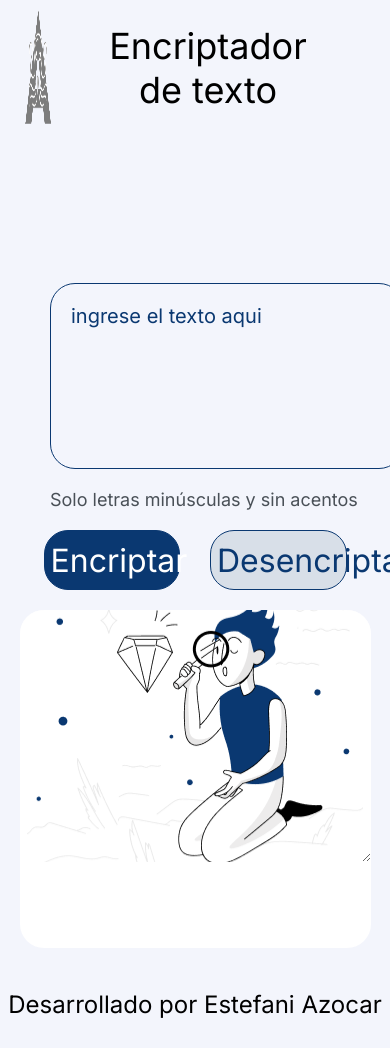
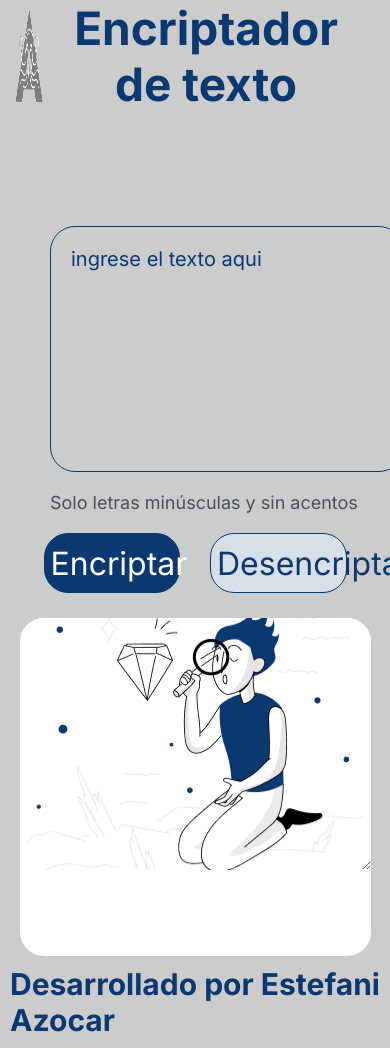
Before and after one commit to EstefaniAzocar/desafio-aluraLatam, a plain HTML site: page index.html in a window 390 px wide. Shown: the top 1048 px of the page. Before the commit the page ends 1019 px from the top, so only its background shows below. Drawn offline with Linux system fonts and the light colour scheme.

Commit message:
estilos definitivos

```diff
--- a/style.css
+++ b/style.css
@@ -1,5 +1,5 @@
 *{
-    background: #F3F5FC;
+    background: #ccc;
     font-family: 'Inter';
     font-weight: 400;
     font-size: 32px;
@@ -33,9 +33,11 @@ header{
 .titulo{
     display: flex;
     justify-content: center;
+    color: #0a3871;
     width: 60%;
     padding-left: 40px;
     font-size: 36px;
+    font-weight: bold;
 
 }
 
@@ -209,6 +211,7 @@ main{
 footer{
     display: flex;
     height: 10%;
+    color: #0a3871;
     justify-content: center;
     align-items: center;
     font-size: 24px;
@@ -220,7 +223,8 @@ footer{
         display: flex;
         flex-direction: column;
         height: 100vh;
-        gap: 20px;
+        gap: 25px;
+        margin: 0;
     }
     header {
         flex-direction: column;
@@ -228,17 +232,22 @@ footer{
     }
 
     .titulo {
-        font-size: 36px;
+        display: flex;
+        justify-content: center;
+        align-items: center;
+        font-size: 46px;
         text-align: center;
+        margin: 0;
+    }
     }
 
     .container {
-        width: 95%;
+        width: 100%;
     }
 
     .container-texto {
         width: 100%;
-        height: 50%;
+        height: 60%;
     }
 
     .container-mensaje{
@@ -247,7 +256,7 @@ footer{
     }
 
     .texto {
-        height: 40%;
+        height: 50%;
         font-size: 20px;
     }
 
@@ -255,4 +264,11 @@ footer{
         width: 35%;
         height: 60px;
     }
+
+    footer{
+        display: flex;
+        font-size: 30px;
+        font-weight: bold;
+        margin: 10px;
+
 }
```
